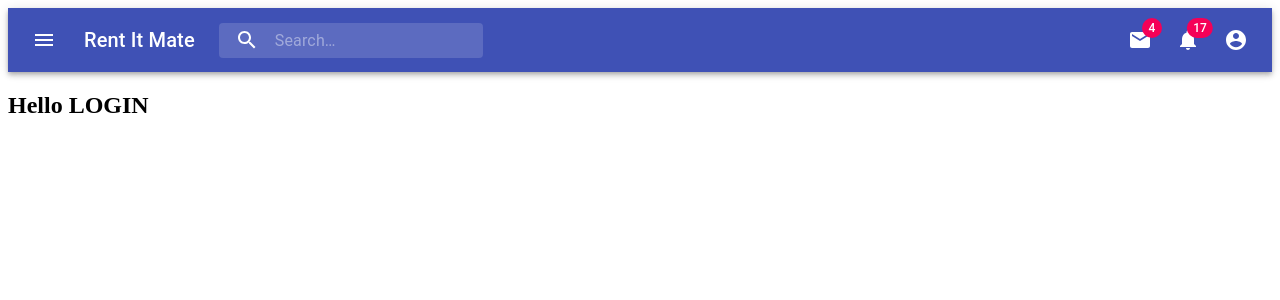
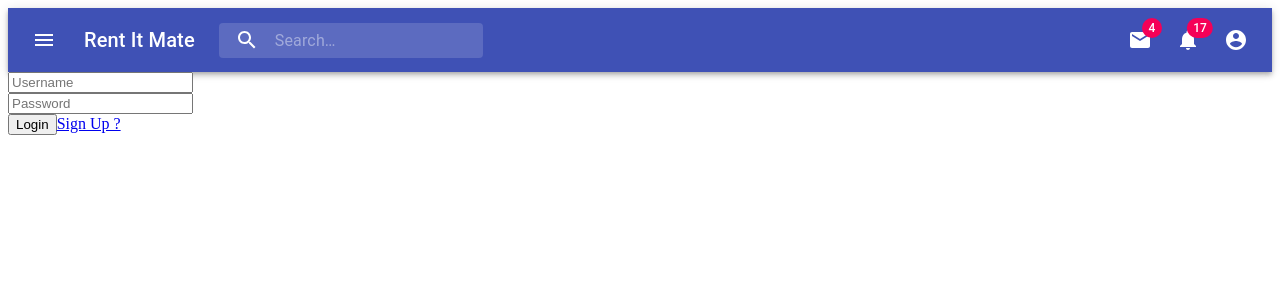
Before and after one commit to GauravSJawla/Rent-It-Mate-SEP203, a React (Create React App) app in the folder client/: page /login in a window 1280 px wide. Shown: the top 300 px of the page. Built offline with nearby package versions, Linux system fonts and the light colour scheme; no server answers.

Commit message:
login in progress on UI

```diff
--- a/client/src/App.js
+++ b/client/src/App.js
@@ -1,14 +1,27 @@
-import React, { Fragment } from 'react';
+import React, { Fragment , useEffect } from 'react';
 import {BrowserRouter as Router, Route, Switch} from 'react-router-dom';
 import './App.css';
 import Header from './components/layouts/Header';
 import Landing from './components/landing/Landing';
 import Register from './components/auth/Register';
 import Login from './components/auth/Login';
+
+
 import {Provider} from 'react-redux';
 import store from './store';
+import { loadUser } from './actions/auth';
+import setAuthToken from './utils/setAuthToken';
 
-const App = () => (
+
+if (localStorage.token) {
+  setAuthToken(localStorage.token);
+}
+
+const App = () => {
+  useEffect(() => {
+    store.dispatch(loadUser());
+  }, []);
+    return (
       <Provider store = {store}>
         <Router>
           <Fragment>
@@ -24,5 +37,7 @@ const App = () => (
         </Router>
       </Provider>
 );
+};
+
 
 export default App;
--- /dev/null
+++ b/client/src/actions/alert.js
@@ -0,0 +1,12 @@
+import uuid from 'uuid';
+import { SET_ALERT, REMOVE_ALERT } from './types';
+
+export const setAlert = (msg, alertType, timeout = 5000) => dispatch => {
+  const id = uuid.v4();
+  dispatch({
+    type: SET_ALERT,
+    payload: { msg, alertType, id }
+  });
+
+  setTimeout(() => dispatch({ type: REMOVE_ALERT, payload: id }), timeout);
+};
--- a/client/src/actions/auth.js
+++ b/client/src/actions/auth.js
@@ -1,8 +1,35 @@
 import axios from 'axios';
-import {REGISTER_FAIL,REGISTER_SUCCESS} from './types';
+import {
+        REGISTER_FAIL,
+        REGISTER_SUCCESS,
+        LOGIN_FAIL,
+        LOGIN_SUCCESS,
+        USER_LOADED,
+        AUTH_ERROR
+        } from './types';
+import { setAlert } from './alert';
+import setAuthToken from '../utils/setAuthToken';
+
+// Load User
+export const loadUser = () => async dispatch => {
+    if (localStorage.token) {
+      setAuthToken(localStorage.token);
+    }
+    try {
+      const res = await axios.get('/api/auth');
+      dispatch({
+        type: USER_LOADED,
+        payload: res.data
+      });
+    } catch (err) {
+      dispatch({
+        type: AUTH_ERROR
+      });
+    }
+  };
+
 
 //Register User method on a successful submit
-
 export const register = ({name,username,email,password}) => async dispatch => {
     const config = {
         headers: {
@@ -28,3 +55,36 @@ export const register = ({name,username,email,password}) => async dispatch => {
         })
     }
 }
+
+// Login User
+export const login = (username, password) => async dispatch => {
+    const config = {
+      headers: {
+        'Content-Type': 'application/json'
+      }
+    };
+    const body = JSON.stringify({ username, password });
+    try {
+      const res = await axios.post('/api/auth', body, config);
+
+      dispatch({
+        type: LOGIN_SUCCESS,
+        payload: res.data
+      });
+      dispatch(loadUser());
+    } catch (err) {
+      const errors = err.response.data.errors;
+      if (errors) {
+        errors.forEach(error => dispatch(setAlert(error.msg, 'danger')));
+      }
+      dispatch({
+        type: LOGIN_FAIL
+      });
+    }
+  };
+
+//   // Logout / Clear Profile
+//   export const logout = () => dispatch => {
+//     dispatch({ type: CLEAR_PROFILE });
+//     dispatch({ type: LOGOUT });
+//   };
--- a/client/src/actions/types.js
+++ b/client/src/actions/types.js
@@ -1,3 +1,8 @@
 export const REGISTER_SUCCESS = 'REGISTER_SUCCESS';
 export const REGISTER_FAIL = 'REGISTER_FAIL';
+export const LOGIN_SUCCESS = 'LOGIN_SUCCESS';
+export const LOGIN_FAIL = 'LOGIN_FAIL';
 export const SET_ALERT = 'SET_ALERT';
+export const REMOVE_ALERT = 'REMOVE_ALERT';;
+export const AUTH_ERROR = 'AUTH_ERROR';
+export const USER_LOADED = 'USER_LOADED';
--- a/client/src/components/auth/Login.js
+++ b/client/src/components/auth/Login.js
@@ -1,11 +1,82 @@
 import React,{Fragment , useState} from 'react';
+import {connect} from 'react-redux';
+import {Redirect , Link } from 'react-router-dom';
+import propTypes from 'prop-types';
 
-const Login = () => {
+
+//Import login from other component
+import {login} from '../../actions/auth';
+
+
+const Login = ({login , isAuthenticated}) => {
+    const [formData , setFormData] = useState ({
+        username :'',
+        password:''
+    });
+
+    const { username , password} = formData;
+
+    //OnChange event Handler
+    const onChange = (e) =>
+        setFormData({
+            ...formData,
+            [e.target.name] : e.target.value
+        });
+
+    // On submit event handler
+    const onSubmit = (e) => {
+        e.preventDefault();
+        if(username == null){
+            alert('Username is not there');
+        }
+        else{
+            login({username,password});
+        }
+    };
+
+    if(isAuthenticated){
+        return <Redirect to ='/login'/>;
+    };
     return(
         <Fragment>
-            <h1>Hello LOGIN</h1>
+           <div>
+           <form className= 'form' onSubmit = {e => onSubmit(e)}>
+           <div className = 'form-group'>
+                            <input type = 'text'
+                            placeholder = 'Username'
+                            name = 'username'
+                            value = {username}
+                            onChange = {e => onChange(e)}
+                            required/>
+                    </div>
+                    <div className = 'form-group'>
+                        <input type = 'password'
+                        placeholder = 'Password'
+                        name = 'password'
+                        value = {password}
+                        onChange = {e => onChange(e)}
+                        required/>
+                    </div>
+                <input type="submit" className = 'btn btn-primary 'value="Login" />
+                <Link to='/register'>
+                Sign Up ?
+                </Link>
+                </form>
+           </div>
         </Fragment>
     )
 }
 
-export default Login;
+Login.propTypes = {
+    login : propTypes.func.isRequired,
+    isAuthenticated: propTypes.bool
+};
+
+const mapStateToProps = state => ({
+    isAuthenticated : state.auth.isAuthenticated
+});
+
+export default connect(
+    mapStateToProps,
+    { login }
+  )(Login);
--- a/client/src/components/auth/Register.js
+++ b/client/src/components/auth/Register.js
@@ -4,6 +4,7 @@ import React,{Fragment, useState} from 'react';
 import {connect} from 'react-redux';
 import {Redirect} from 'react-router-dom';
 import propTypes from 'prop-types';
+
 
 //Import register from other component
 import {register} from '../../actions/auth';
--- a/client/src/reducers/auth.js
+++ b/client/src/reducers/auth.js
@@ -1,4 +1,6 @@
-import {REGISTER_SUCCESS, REGISTER_FAIL} from '../actions/types';
+import {REGISTER_SUCCESS, REGISTER_FAIL, USER_LOADED,
+    AUTH_ERROR,
+    LOGIN_SUCCESS,} from '../actions/types';
 
 const initialState = {
     isAuthenticated : false,
@@ -9,6 +11,14 @@ const initialState = {
 export default function(state = initialState, action){
     const {type, payload} = action;
     switch(type){
+        case USER_LOADED:
+      return {
+        ...state,
+        isAuthenticated: true,
+        loading: false,
+        user: payload
+      };
+        case LOGIN_SUCCESS:
         case REGISTER_SUCCESS:
             return{
                 ...state,
@@ -17,6 +27,7 @@ export default function(state = initialState, action){
                 loading : false
             };
         case REGISTER_FAIL:
+        case AUTH_ERROR:
             return{
                 ...state,
                 isAuthenticated:false,
--- /dev/null
+++ b/client/src/utils/setAuthToken.js
@@ -0,0 +1,11 @@
+import axios from 'axios';
+
+const setAuthToken = token => {
+  if (token) {
+    axios.defaults.headers.common['x-auth-token'] = token;
+  } else {
+    delete axios.defaults.headers.common['x-auth-token'];
+  }
+};
+
+export default setAuthToken;
```
